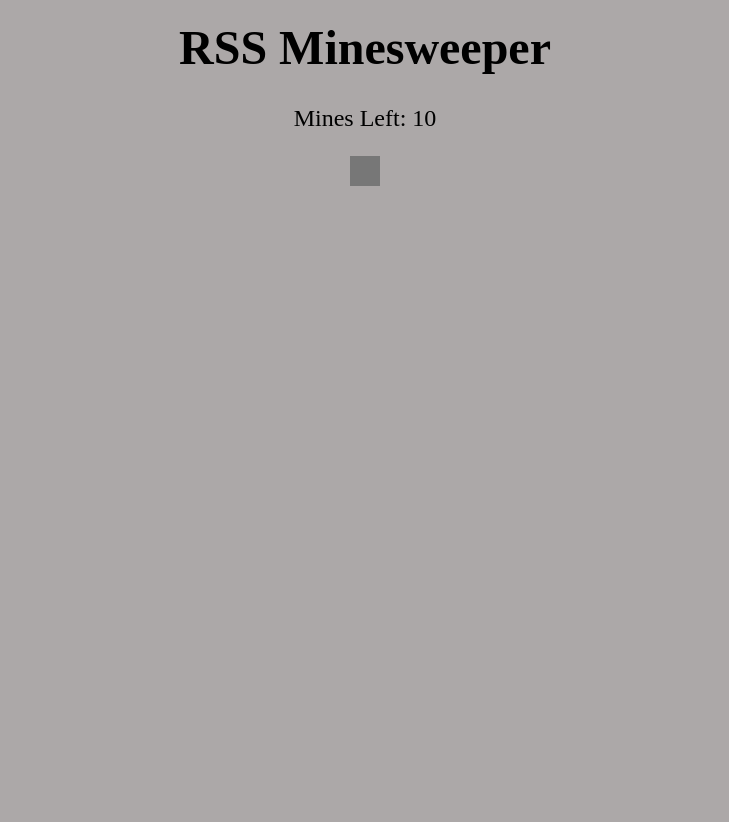
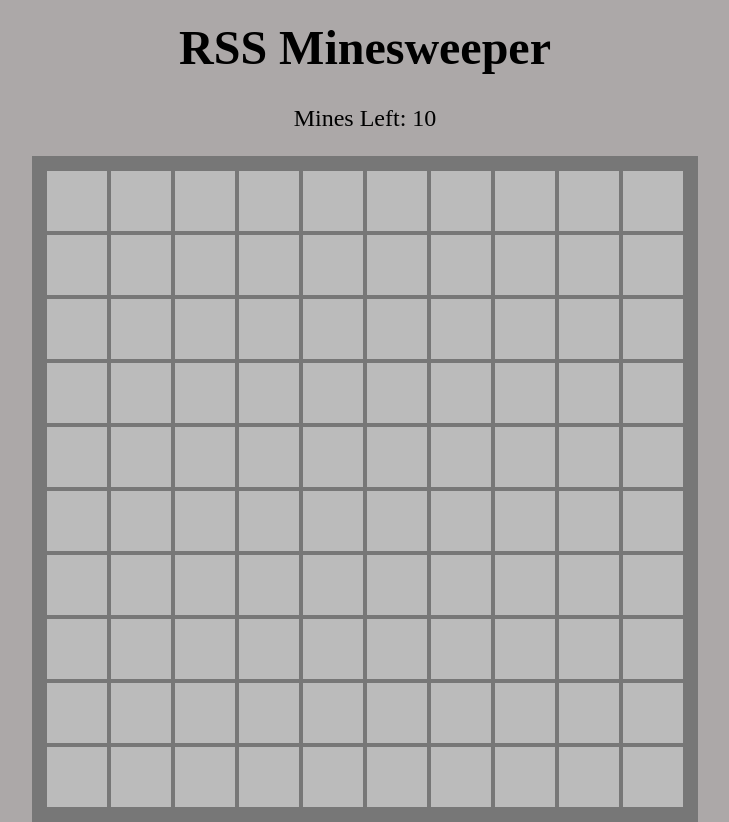
Before and after one commit to bogdanovich231/minesweeper, a website built with webpack: page minesweeper/dist/index.html in a window 1280 px wide. Shown: the whole page, without its empty margins (275-1004 px from the left). Before the commit the page ends 800 px from the top, so only its background shows below. Built offline with nearby package versions, Linux system fonts and the light colour scheme.

Commit message:
feat: create element board

```diff
--- /dev/null
+++ b/minesweeper/src/board.js
@@ -0,0 +1,33 @@
+export const statusTile = {
+    HIDDEN: "hidden",
+    MINE: "mine",
+    NUMBER: "number",
+    MARKED: "marked",
+}
+
+export default function createBoard(boardSize, numberOfMines) {
+    const board = [];
+
+    for (let x = 0; x < boardSize; x++) {
+        const row = [];
+        for (let y = 0; y < boardSize; y++) {
+            const elem = document.createElement("div");
+            elem.dataset.status = statusTile.HIDDEN;
+            const tile = {
+                elem,
+                x,
+                y,
+
+                get status() {
+                    return this.elem.dataset.status;
+                },
+                set status(value) {
+                    this.elem.dataset.status = value;
+                }
+            };
+            row.push(tile);
+        }
+        board.push(row);
+    }
+    return board;
+}
--- a/minesweeper/src/index.js
+++ b/minesweeper/src/index.js
@@ -1,18 +1,28 @@
-import { answer } from './module.js'
-import './style.css'
+import createBoard, { statusTile } from './board.js';
+import './style.css';
 
 const sweeperTitle = document.createElement("h1");
 const sweeperSubtext = document.createElement("p");
 const sweeperBoard = document.createElement("div");
-
+const boardS = 10;
+const boardMines = 10;
 
 sweeperTitle.className = "sweeper_title";
 sweeperSubtext.className = "sweeper_subtext";
+
 sweeperBoard.className = "sweeper_board";
 
-sweeperTitle.innerHTML = "RSS Minesweeper"
-sweeperSubtext.innerHTML = "Mines Left: 10"
-
-
+sweeperTitle.innerHTML = "RSS Minesweeper";
+sweeperSubtext.innerHTML = "Mines Left: 10";
 
 document.body.append(sweeperTitle, sweeperSubtext, sweeperBoard);
+
+const board = createBoard(boardS, boardMines);
+console.log(board)
+board.forEach(row => {
+    row.forEach(tile => {
+        sweeperBoard.append(tile.elem)
+    })
+})
+
+sweeperBoard.style.setProperty("--size", boardS);
```
Also changed, not shown: minesweeper/dist/index.html, minesweeper/dist/main.js, minesweeper/src/mine.js (added).
